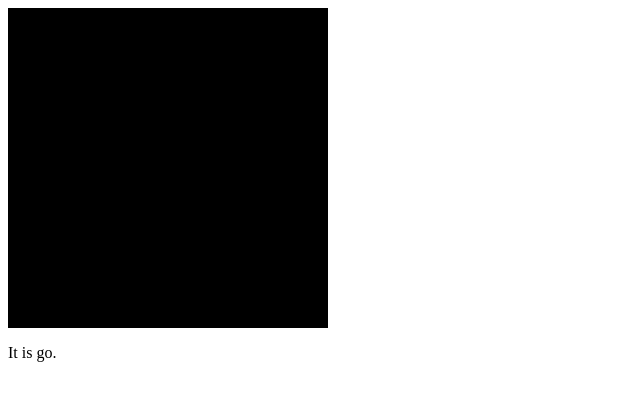
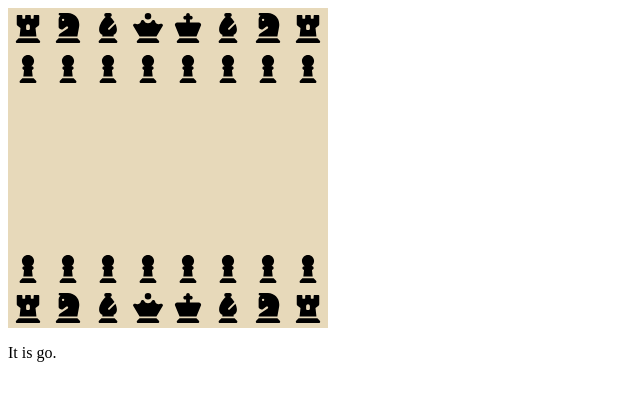
Before and after one commit to LloydElery/javascript-chess, a plain HTML site: page index.html in a window 1280 px wide. Shown: the whole page, without its empty margins (0-640 px from the left). Drawn offline with Linux system fonts and the light colour scheme.

Commit message:
added the board corectly and the pieces aswell. Still working on the project and have not added a second color yet.

```diff
--- a/app.js
+++ b/app.js
@@ -15,8 +15,14 @@ const startPieces = [
 ]
 
 function createBoard() {
-    startPieces.forEach((startPiece) => {
+    startPieces.forEach((startPiece, i) => {
         const square = document.createElement('div')
         square.classList.add('square')
+        square.innerHTML = startPiece
+        square.setAttribute('square-id', i)
+        square.classList.add('beige')
+        gameBoard.append(square)
     })
 }
+
+createBoard();
--- a/styles.css
+++ b/styles.css
@@ -1,12 +1,19 @@
 #gameboard {
     width: 320px;
     height: 320px;
-    background-color: black;
+    display: flex;
+    flex-wrap: wrap;
 }
 
 .square {
-    hight: 40px;
-    wight: 40px;
+    height: 40px;
+    width: 40px;
+}
+
+.square svg {
+    height: 30px;
+    width: 30px;
+    margin: 5px;
 }
 
 .beige {
```
